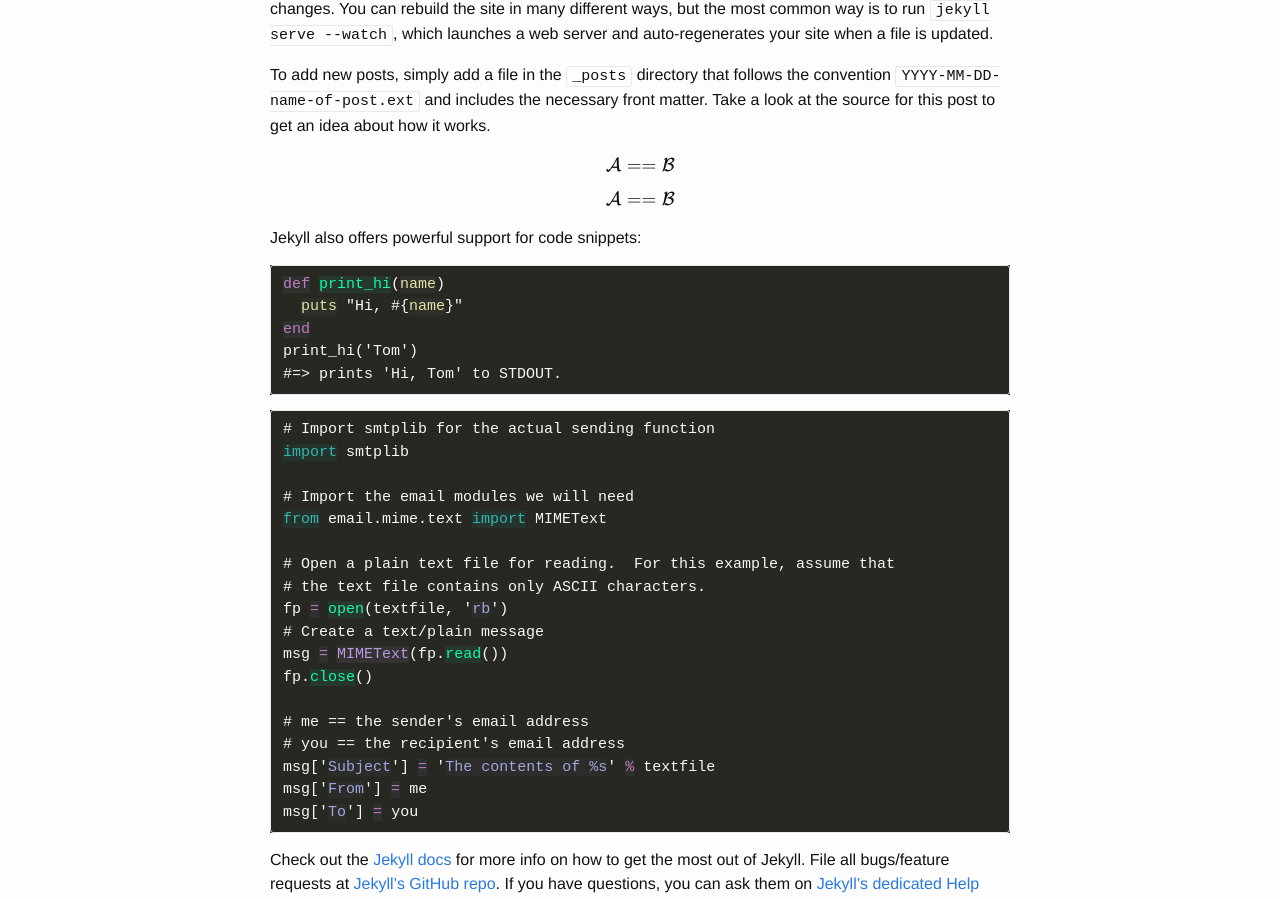
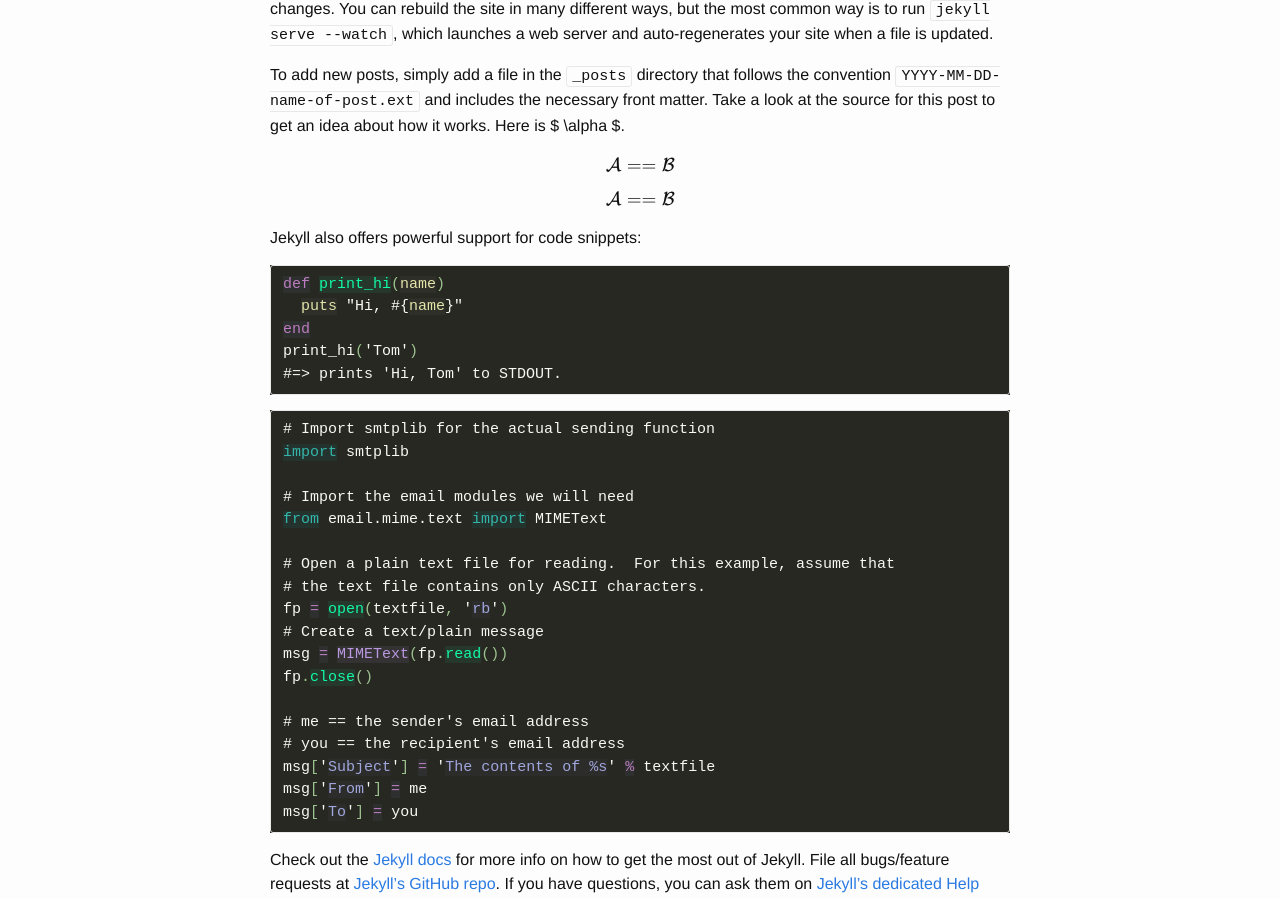
Before and after one commit to immaculate-flannel/immaculate-flannel.github.io, a Jekyll site: the page built from _posts/2015-11-30-welcome-to-jekyll.markdown, in a window 1280 px wide. Shown: the part 229-1128 px from the top of the page. Built offline with Jekyll 4.4.1, drawn with Linux system fonts in a browser that asks for light colours; formulas are drawn with MathJax 3.

Commit message:
syntax highlighting

```diff
--- a/_posts/2015-11-30-welcome-to-jekyll.markdown
+++ b/_posts/2015-11-30-welcome-to-jekyll.markdown
@@ -6,7 +6,7 @@ categories: jekyll update
 ---
 You’ll find this post in your `_posts` directory. Go ahead and edit it and re-build the site to see your changes. You can rebuild the site in many different ways, but the most common way is to run `jekyll serve --watch`, which launches a web server and auto-regenerates your site when a file is updated.
 
-To add new posts, simply add a file in the `_posts` directory that follows the convention `YYYY-MM-DD-name-of-post.ext` and includes the necessary front matter. Take a look at the source for this post to get an idea about how it works.
+To add new posts, simply add a file in the `_posts` directory that follows the convention `YYYY-MM-DD-name-of-post.ext` and includes the necessary front matter. Take a look at the source for this post to get an idea about how it works. Here is $ \alpha $.
 
 $$
 \mathcal{A}==\mathcal{B}
--- a/_sass/_syntax-highlighting-neon-pygments.scss
+++ b/_sass/_syntax-highlighting-neon-pygments.scss
@@ -3,7 +3,8 @@
     color: #f8f8f2;
     @extend %vertical-rhythm;
 
-   .p                 { color: #f8f8f2 }                            /* Punctuation                 */
+   .p                 { color: #9bc28e }                            /* Punctuation                 */
+  //  .p                 { color: #f8f8f2 }                            /* Punctuation                 */
    .ge                { font-style: italic }                        /* Generic.Emph                */
    .gs                { font-weight: bold }                         /* Generic.Strong              */
    .w                 { color: #f8f8f2 }                            /* Text.Whitespace             */
```
